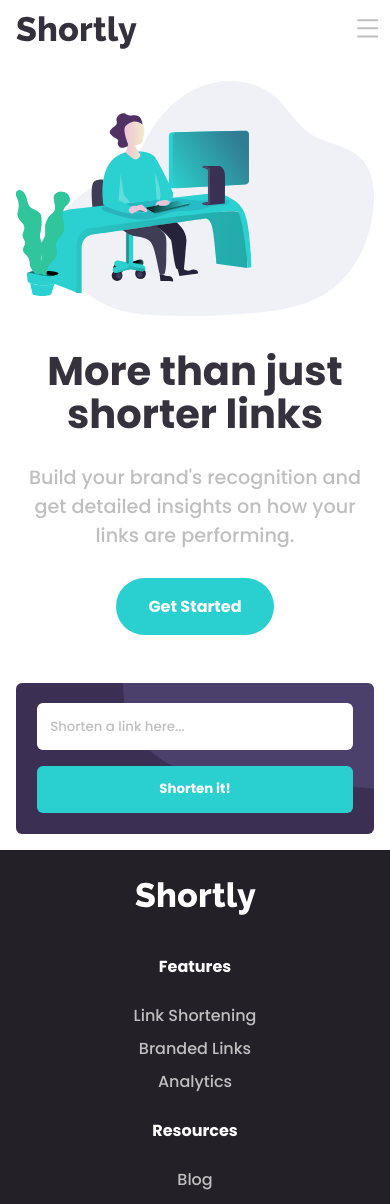
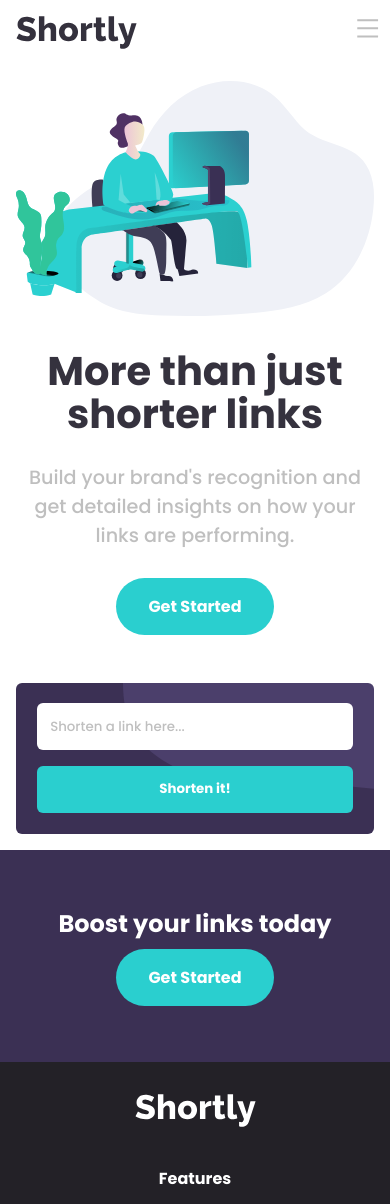
Before and after one commit to winstein27/url-shortener, a React (Vite) app: page / in a window 390 px wide. Shown: the top 1204 px of the page. Built offline with nearby package versions, Linux system fonts and the light colour scheme.

Commit message:
:sparkles: feat: start boost
Stargin boost section to mobile devices

```diff
--- a/src/components/Main.module.scss
+++ b/src/components/Main.module.scss
@@ -18,21 +18,6 @@
   .detail {
     color: $color-secondary;
     font-size: 1.2rem;
-  }
-
-  a {
-    background-color: $background-highlighted;
-    font-weight: bold;
-    padding: 1rem 2rem;
-    border-radius: 30px;
-    color: $color-highlighted;
-    text-decoration: none;
-    display: inline-block;
-    margin-top: 0.5rem;
-
-    &:hover {
-      background-color: $color-secondary;
-    }
   }
 
   @media (min-width: $mobile-size) {
@@ -56,3 +41,29 @@
     }
   }
 }
+
+.button {
+  background-color: $background-highlighted;
+  font-weight: bold;
+  padding: 1rem 2rem;
+  border-radius: 30px;
+  color: $color-highlighted;
+  text-decoration: none;
+  display: inline-block;
+  margin-top: 0.5rem;
+
+  &:hover {
+    background-color: $color-secondary;
+  }
+}
+
+.boost {
+  background-color: $background;
+  padding: 3.5rem 0;
+  text-align: center;
+
+  h2 {
+    margin: 0;
+    color: $color-highlighted;
+  }
+}
--- a/src/components/Main.tsx
+++ b/src/components/Main.tsx
@@ -6,21 +6,32 @@ import ShortenForm from "./main/ShortenForm";
 
 const Main = () => {
   return (
+    <>
       <main className={styles.container}>
         <div className={styles.description}>
           <img src={Working} alt="" className={styles["main-img"]} />
           <div>
             <h1 className={styles.slogan}>More than just shorter links</h1>
             <p className={styles.detail}>
-            Build your brand's recognition and get detailed insights on how your
-            links are performing.
+              Build your brand's recognition and get detailed insights on how
+              your links are performing.
             </p>
-          <a href="#">Get Started</a>
+            <a href="#" className={styles.button}>
+              Get Started
+            </a>
           </div>
         </div>
 
         <ShortenForm />
       </main>
+
+      <div className={styles.boost}>
+        <h2>Boost your links today</h2>
+        <a href="#" className={styles.button}>
+          Get Started
+        </a>
+      </div>
+    </>
   );
 };
 
```
Lines whose indentation alone changed are shown as unchanged.
